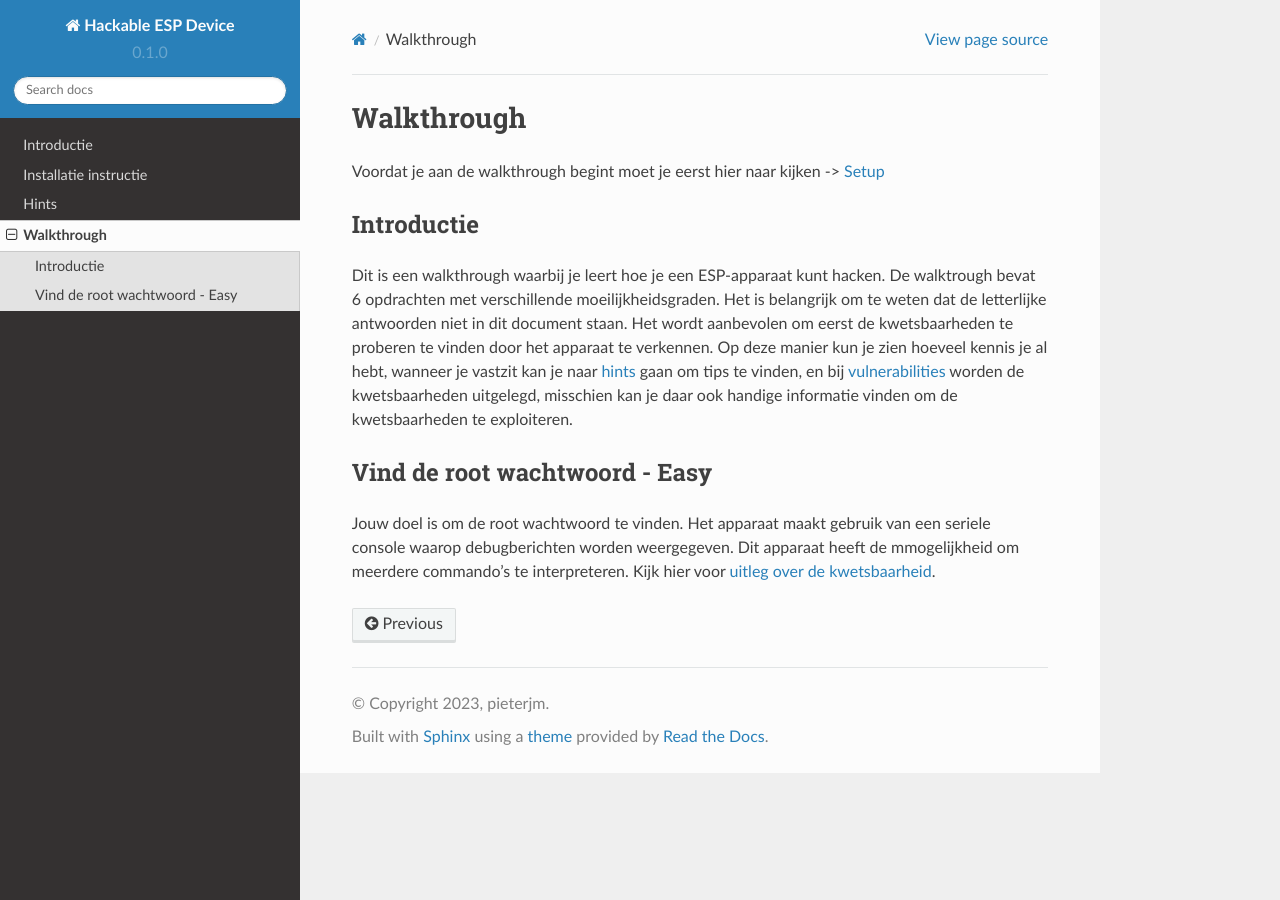
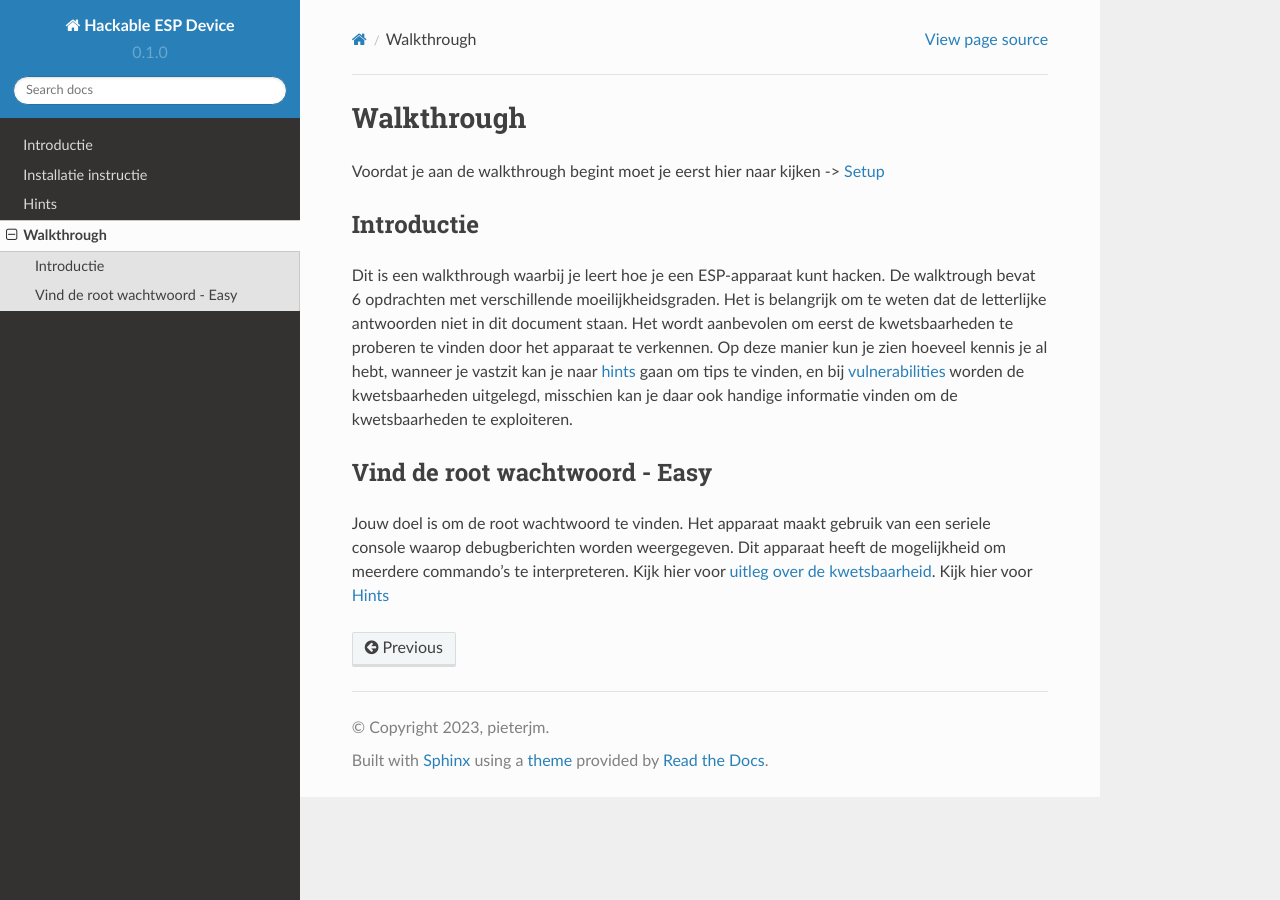
Before and after one commit to HollandCasino/Hackable-ESP-Device-v2, a Sphinx documentation site: the page built from docs/source/walkthrough.rst, in a window 1280 px wide. Built offline with Sphinx 7.4.7 and the Read the Docs theme 2.0.0, drawn with Linux system fonts in a browser that asks for light colours; pages that are not in the unit, such as notebooks, are missing from menus.

Commit message:
Update walkthrough.rst

```diff
--- a/docs/source/walkthrough.rst
+++ b/docs/source/walkthrough.rst
@@ -8,5 +8,6 @@ Dit is een walkthrough waarbij je leert hoe je een ESP-apparaat kunt hacken. De
 
 Vind de root wachtwoord - Easy
 -----------
-Jouw doel is om de root wachtwoord te vinden. Het apparaat maakt gebruik van een seriele console waarop debugberichten worden weergegeven.  Dit apparaat heeft de mmogelijkheid om meerdere commando's te interpreteren.
+Jouw doel is om de root wachtwoord te vinden. Het apparaat maakt gebruik van een seriele console waarop debugberichten worden weergegeven.  Dit apparaat heeft de mogelijkheid om meerdere commando's te interpreteren.
 Kijk hier voor `uitleg over de kwetsbaarheid <vulnerabilities.rst#vulnerabilities>`_.
+Kijk hier voor `Hints <hints.rst>`_
```
